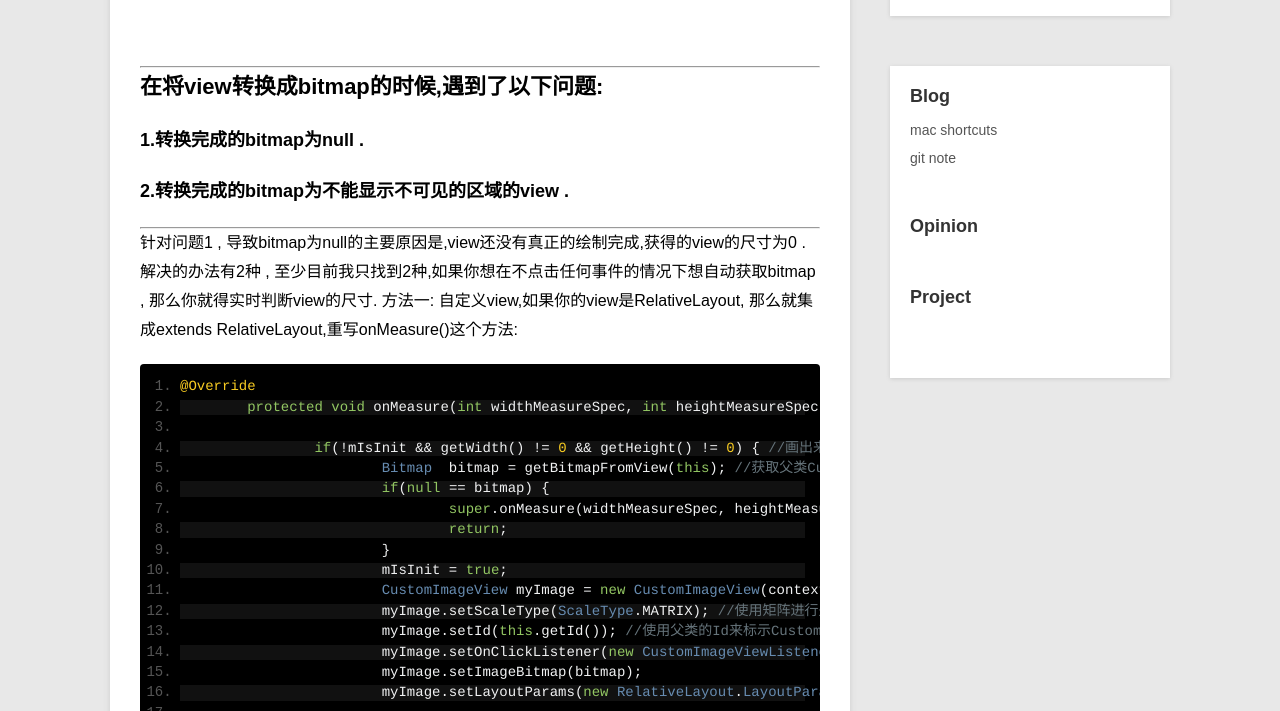
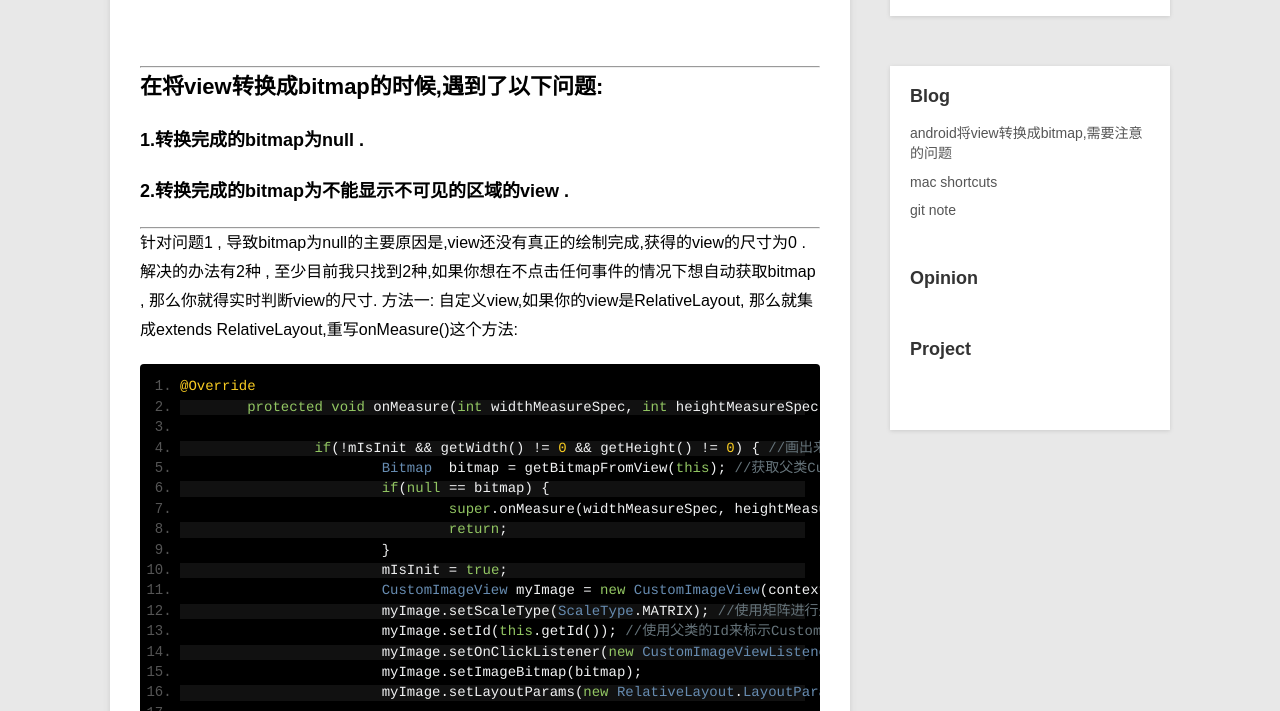
Before and after one commit to androidcoder90/androidcoder90.github.io, a Jekyll site: the page built from _posts/blog/2013-11-24-viewtobitmap.md, in a window 1280 px wide and 900 px high, cut to the strip 189-900 px from the top of the window. Built offline with Jekyll 4.4.1, drawn with Linux system fonts in a browser that asks for light colours; Markdown is read by kramdown in place of the engine named in the settings; part of the change alters nothing that is shown.

```diff
--- a/_posts/blog/2013-11-24-viewtobitmap.md
+++ b/_posts/blog/2013-11-24-viewtobitmap.md
@@ -3,7 +3,7 @@ layout: post
 keywords: android, view to bitmap
 description: android将view转换成bitmap,需要注意的问题
 title: "android将view转换成bitmap,需要注意的问题"
-categories: [android]
+category: blog
 tags: [android,achartengine,view to bitmap]
 icon: file-alt
 ---
```
